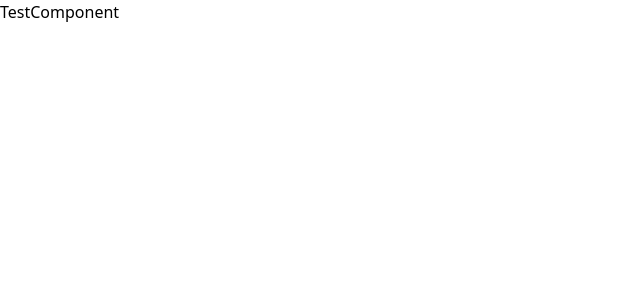
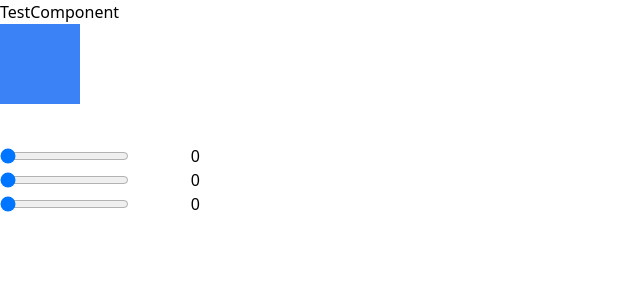
Before and after one commit to johannranudd/portfolio-2.0, a Next.js app: page / in a window 1280 px wide. Shown: the top 300 px of the page, without its empty margins (0-640 px from the left). Built offline with nearby package versions, Linux system fonts and the light colour scheme.

Commit message:
adds skeleton with framer motion tests

```diff
--- a/app/TestComponent.tsx
+++ b/app/TestComponent.tsx
@@ -1,3 +1,50 @@
+"use client";
+import { motion } from "framer-motion";
+import { useState } from "react";
 export default function TestComponent() {
-  return <div>TestComponent</div>;
+  const [x, setX] = useState(0);
+  const [y, setY] = useState(0);
+  const [rotate, setRotate] = useState(0);
+
+  return (
+    <div>
+      TestComponent
+      <motion.div
+        animate={{ x: x, y: y, rotate: rotate }}
+        transition={{
+          type: "linear",
+          duration: 0.1,
+        }}
+        whileHover={{ scale: 1.2 }}
+        whileTap={{ scale: 1.1 }}
+        className="absolut bg-blue-500 h-20 w-20 cursor-pointer"
+      ></motion.div>
+      <div className="mt-10 max-w-[200px]">
+        <div className="flex justify-between items-center">
+          <input
+            type="range"
+            value={x}
+            onChange={(e) => setX(parseFloat(e.target.value))}
+          ></input>
+          <span>{x}</span>
+        </div>
+        <div className="flex justify-between items-center">
+          <input
+            type="range"
+            value={y}
+            onChange={(e) => setY(parseFloat(e.target.value))}
+          ></input>
+          <span>{y}</span>
+        </div>
+        <div className="flex justify-between items-center">
+          <input
+            type="range"
+            value={rotate}
+            onChange={(e) => setRotate(parseFloat(e.target.value))}
+          ></input>
+          <span>{rotate}</span>
+        </div>
+      </div>
+    </div>
+  );
 }
--- a/app/layout.tsx
+++ b/app/layout.tsx
@@ -1,18 +1,18 @@
-import './globals.css'
+import "./globals.css";
 
 export const metadata = {
-  title: 'Create Next App',
-  description: 'Generated by create next app',
-}
+  title: "Create Next App",
+  description: "Generated by create next app",
+};
 
 export default function RootLayout({
   children,
 }: {
-  children: React.ReactNode
+  children: React.ReactNode;
 }) {
   return (
     <html lang="en">
-      <body>{children}</body>
+      <body className="min-h-screen">{children}</body>
     </html>
-  )
+  );
 }
--- a/package.json
+++ b/package.json
@@ -12,6 +12,7 @@
     "@types/node": "18.15.3",
     "@types/react": "18.0.28",
     "@types/react-dom": "18.0.11",
+    "framer-motion": "^10.6.0",
     "next": "13.2.4",
     "react": "18.2.0",
     "react-dom": "18.2.0",
```
Also changed, not shown: 1 other file (tests, documents, lock files or other folders).
